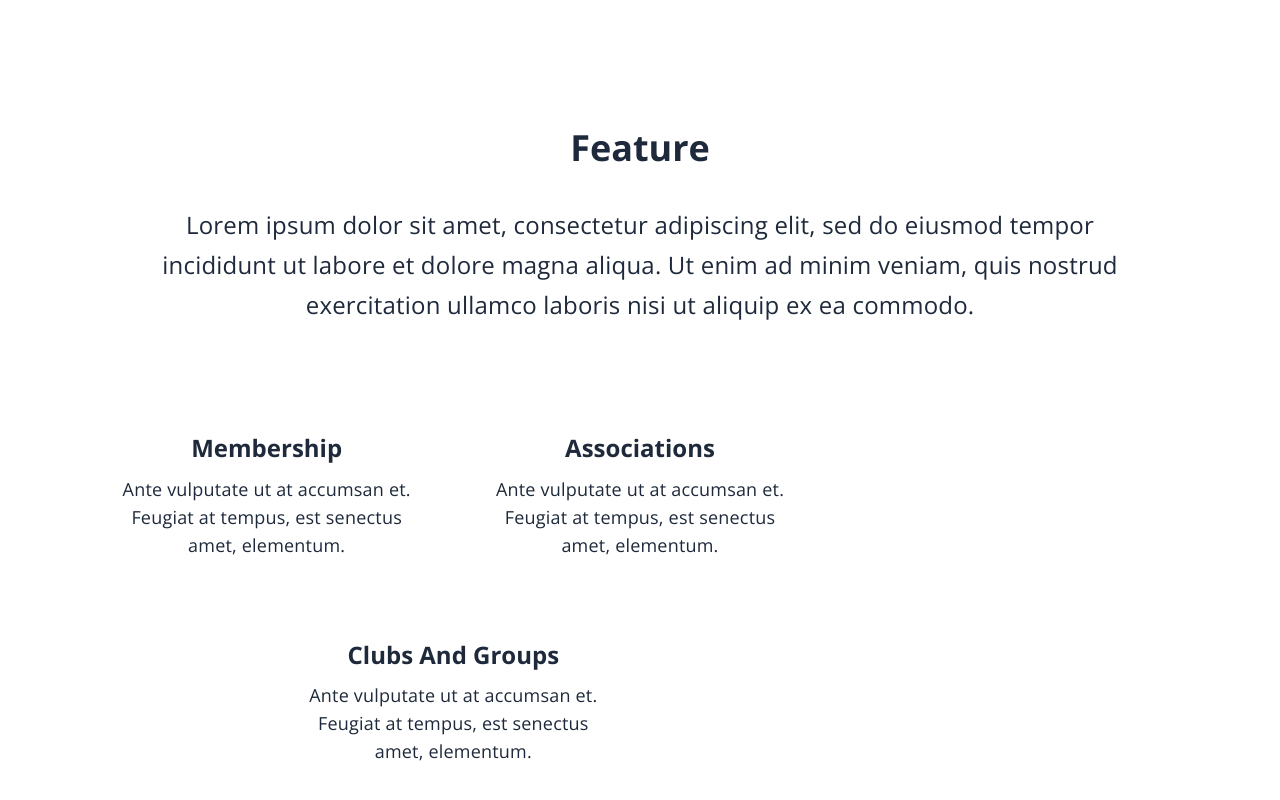
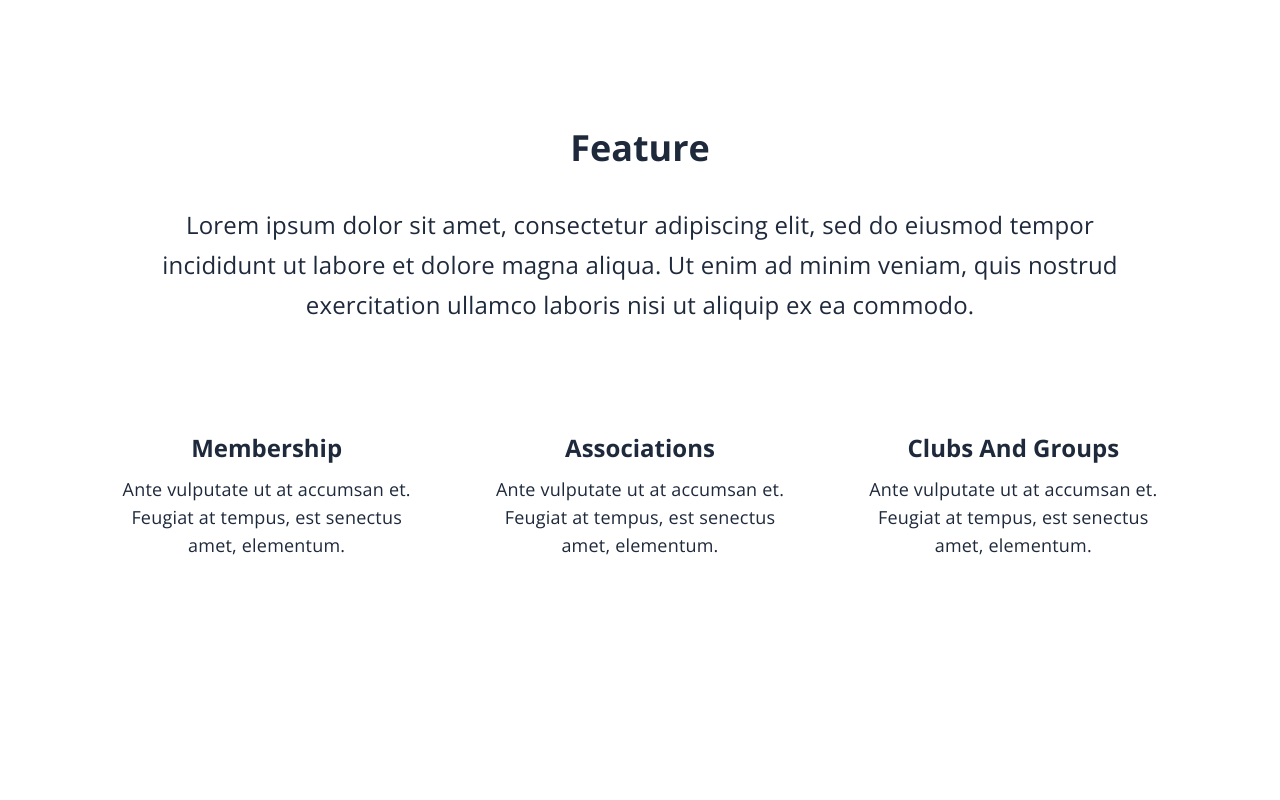
Before and after one commit to Ruumaa/FE-Test-TitanRama, a React (Vite) app: page / in a window 1280 px wide. Shown: the part 834-1634 px from the top of the page. Built offline with nearby package versions, Linux system fonts and the light colour scheme.

Commit message:
feat: add feature section

```diff
--- a/src/pages/Feature.tsx
+++ b/src/pages/Feature.tsx
@@ -28,7 +28,7 @@ const Feature = () => {
             amet, elementum.
           </p>
         </div>
-        <div className="col-span-2">
+        <div className="lg:col-span-2 xl:col-span-1">
           <h3 className="text-[24px] leading-[32.68px] font-bold">
             Clubs And Groups
           </h3>
```
